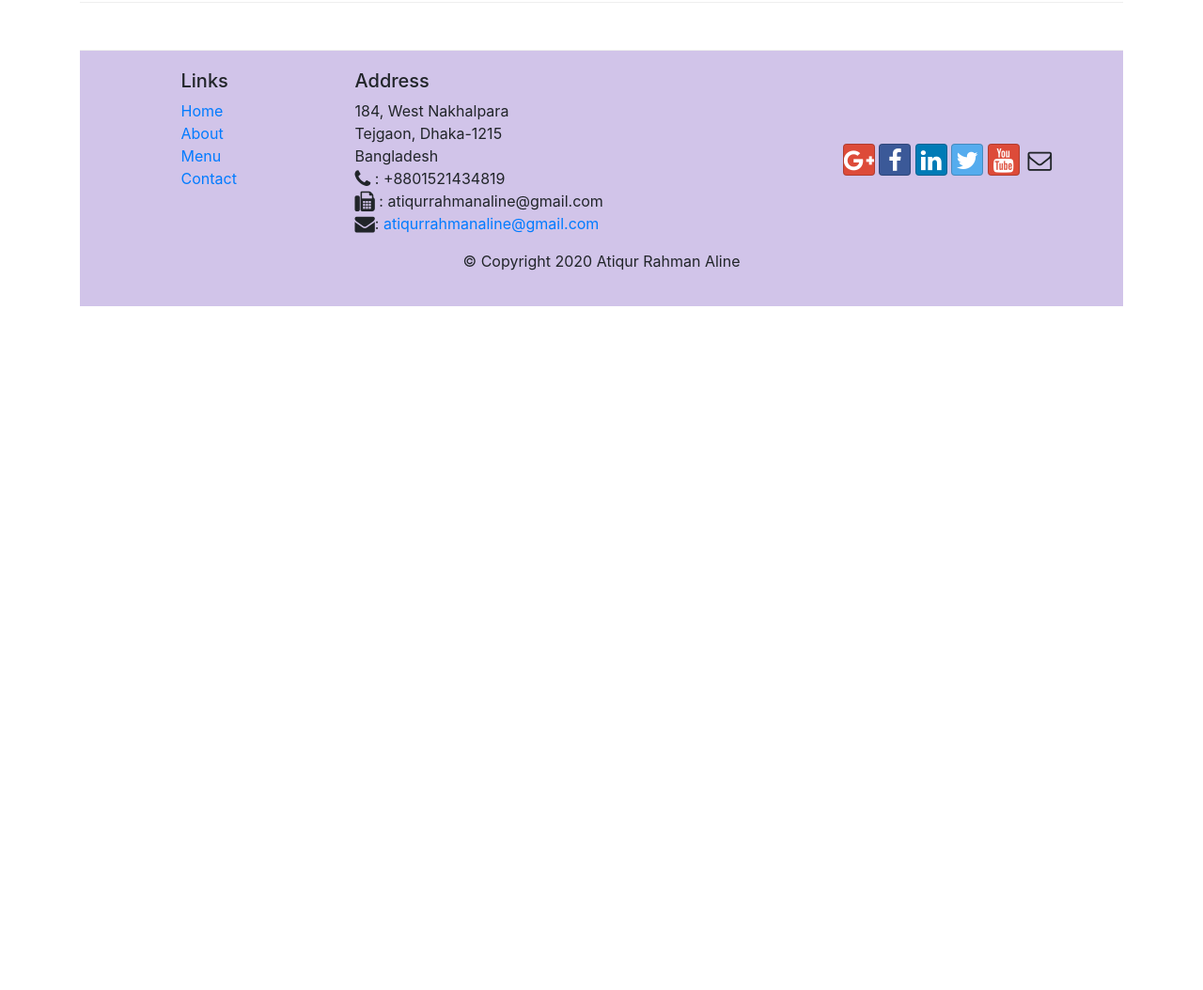
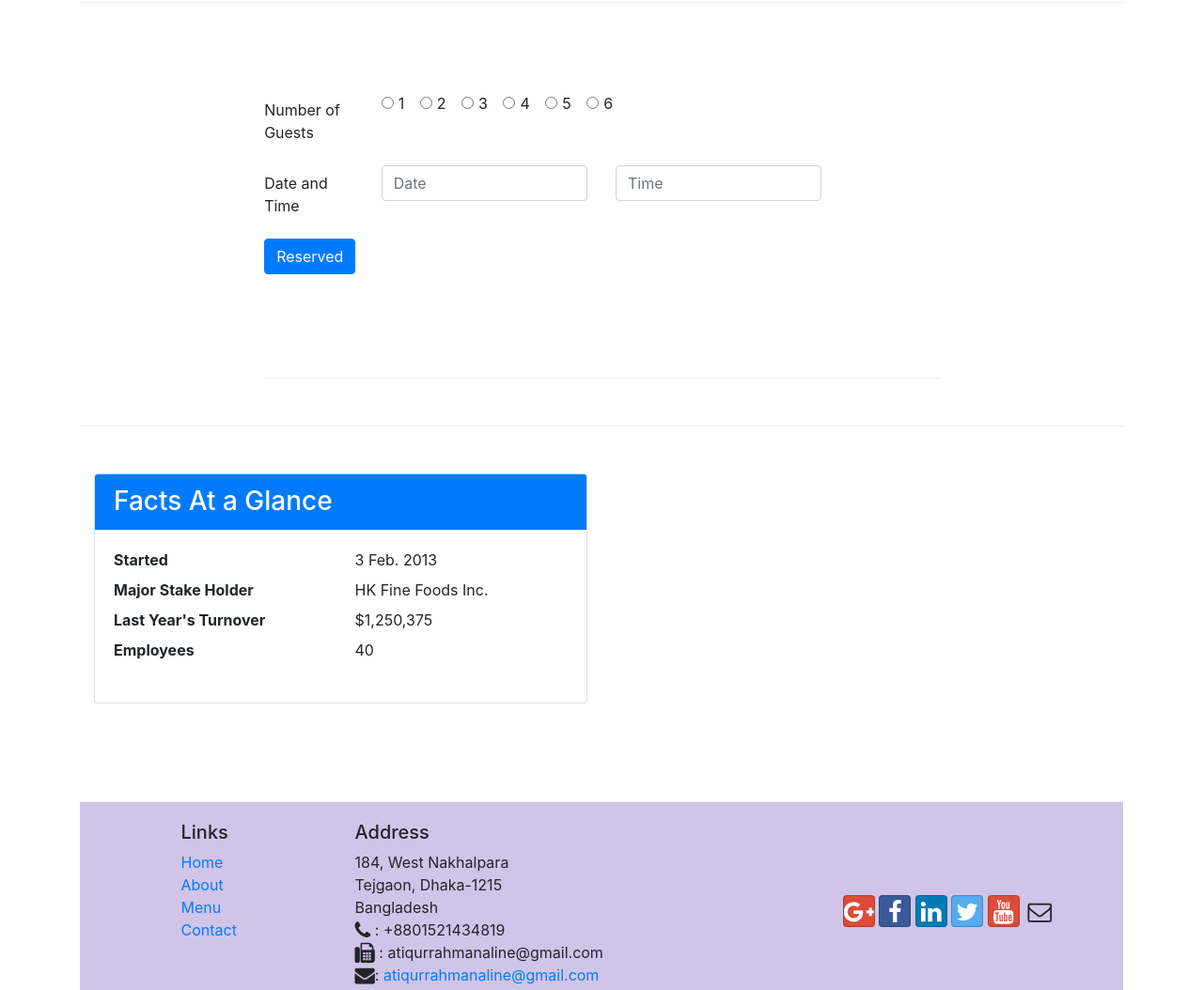
Before and after one commit to 1993ALINE/Bootstrap4, a website: page index.html in a window 1280 px wide. Shown: the part 1267-2321 px from the top of the page at 94% size. Before the commit the page ends 1593 px from the top, so only its background shows below. Drawn offline with nearby package versions, Linux system fonts and the light colour scheme.

Commit message:
Add commit

```diff
--- a/index.html
+++ b/index.html
@@ -99,6 +99,71 @@
                 </div>
             </div>
         </div>
+        <div class="row row-content align-items-center">
+            <form>
+
+                <div class="form-group row">
+                    <label for="Date" class="col-sm-2 col-form-label">Number of Guests</label>
+                    <div class="col-sm-6">
+                        <div class="form-check form-check-inline">
+                            <input class="form-check-input" type="radio" name="inlineRadioOptions" id="inlineRadio1" value="option1">
+                            <label class="form-check-label" for="inlineRadio1">1</label>
+                        </div>
+                        <div class="form-check form-check-inline">
+                            <input class="form-check-input" type="radio" name="inlineRadioOptions" id="inlineRadio2" value="option2">
+                            <label class="form-check-label" for="inlineRadio2">2</label>
+                          </div>
+                          <div class="form-check form-check-inline">
+                            <input class="form-check-input" type="radio" name="inlineRadioOptions" id="inlineRadio3" value="option3">
+                            <label class="form-check-label" for="inlineRadio3">3</label>
+                          </div>
+                          <div class="form-check form-check-inline">
+                            <input class="form-check-input" type="radio" name="inlineRadioOptions" id="inlineRadio4" value="option4">
+                            <label class="form-check-label" for="inlineRadio2">4</label>
+                          </div>
+                          <div class="form-check form-check-inline">
+                            <input class="form-check-input" type="radio" name="inlineRadioOptions" id="inlineRadio5" value="option5">
+                            <label class="form-check-label" for="inlineRadio3">5</label>
+                          </div>
+                          <div class="form-check form-check-inline">
+                            <input class="form-check-input" type="radio" name="inlineRadioOptions" id="inlineRadio6" value="option6">
+                            <label class="form-check-label" for="inlineRadio3">6</label>
+                          </div>
+                    </div>
+                </div>
+                <div class="form-group row">
+                  <label for="Date" class="col-sm-2 col-form-label">Date and Time</label>
+                  <div class="col-sm-4">
+                    <input type="text" class="form-control" placeholder="Date">
+                  </div>
+                  <div class="col-sm-4">
+                    <input type="number" class="form-control" placeholder="Time">
+                  </div>
+                </div>
+                <div class="form-group">
+                    <button type="submit" class="btn btn-primary">Reserved</button>
+                </div>
+              </form>
+        </div>
+    </div>
+    <div class="row row-content">
+        <div class="col-12 col-sm-6">
+            <div class="card">
+                <h3 class="card-header bg-primary text-white">Facts At a Glance</h3>
+                <div class="card-body">
+                    <dl class="row">
+                        <dt class="col-6">Started</dt>
+                        <dd class="col-6">3 Feb. 2013</dd>
+                        <dt class="col-6">Major Stake Holder</dt>
+                        <dd class="col-6">HK Fine Foods Inc.</dd>
+                        <dt class="col-6">Last Year's Turnover</dt>
+                        <dd class="col-6">$1,250,375</dd>
+                        <dt class="col-6">Employees</dt>
+                        <dd class="col-6">40</dd>
+                    </dl>
+                </div>
+            </div>
+        </div>
     </div>
 
     <footer class="footer">
```
Also changed, not shown: aboutus.html (+0 -1 lines).
